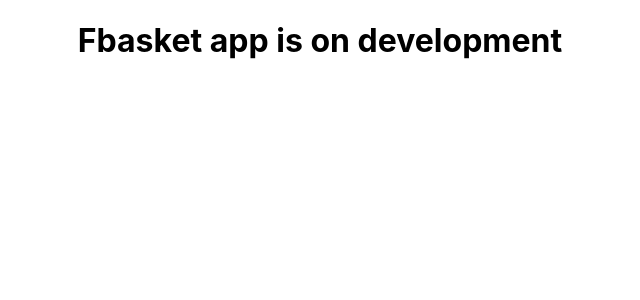
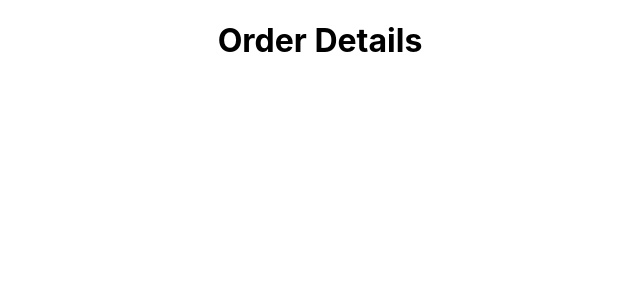
Before and after one commit to ShankarRaknahs/fbasket-orderdetails, a React (Create React App) app in the folder fbasket/: page /orders/1 in a window 1280 px wide. Shown: the top 300 px of the page, without its empty margins (320-960 px from the left). Built offline with nearby package versions, Linux system fonts and the light colour scheme.

Commit message:
Add Order Listing page layout Add Order Details page layout Implement routing for Order listing and Order details

```diff
--- a/fbasket/src/App.js
+++ b/fbasket/src/App.js
@@ -1,9 +1,19 @@
-import './App.css';
+import React from "react";
+import { BrowserRouter as Router, Switch, Route } from "react-router-dom";
+import OrderListing from "./pages/OrderListing";
+import OrderDetails from "./pages/OrderDetails";
+import "./App.css";
 
 function App() {
   return (
     <div className="App">
-     <h1>Fbasket app is on development</h1>
+      <Router>
+        <Switch>
+          <Route path="/" exact component={OrderListing} />
+          <Route path="/orders/:orderId" component={OrderDetails} />
+          <Route> 404 Not Found</Route>
+        </Switch>
+      </Router>
     </div>
   );
 }
--- /dev/null
+++ b/fbasket/src/pages/OrderDetails.js
@@ -0,0 +1,7 @@
+import React from "react";
+
+const OrderDetails = () => {
+  return <h1>Order Details</h1>;
+};
+
+export default OrderDetails;
--- /dev/null
+++ b/fbasket/src/pages/OrderListing.js
@@ -0,0 +1,7 @@
+import React from "react";
+
+const OrderListing = () => {
+  return <h1>Order Listing Page</h1>;
+};
+
+export default OrderListing;
```
Also changed, not shown: 1 other file (tests, documents, lock files or other folders).
